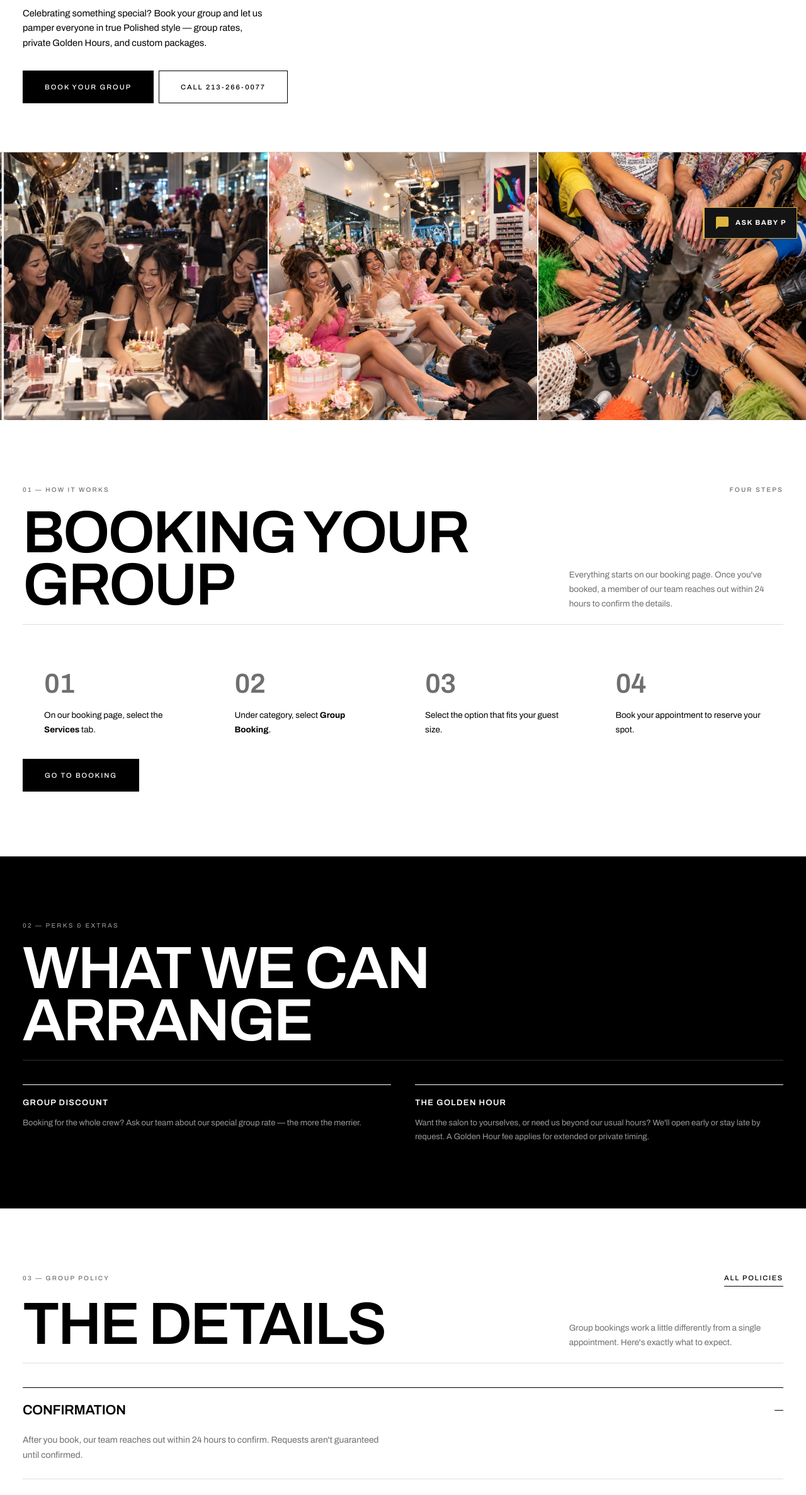
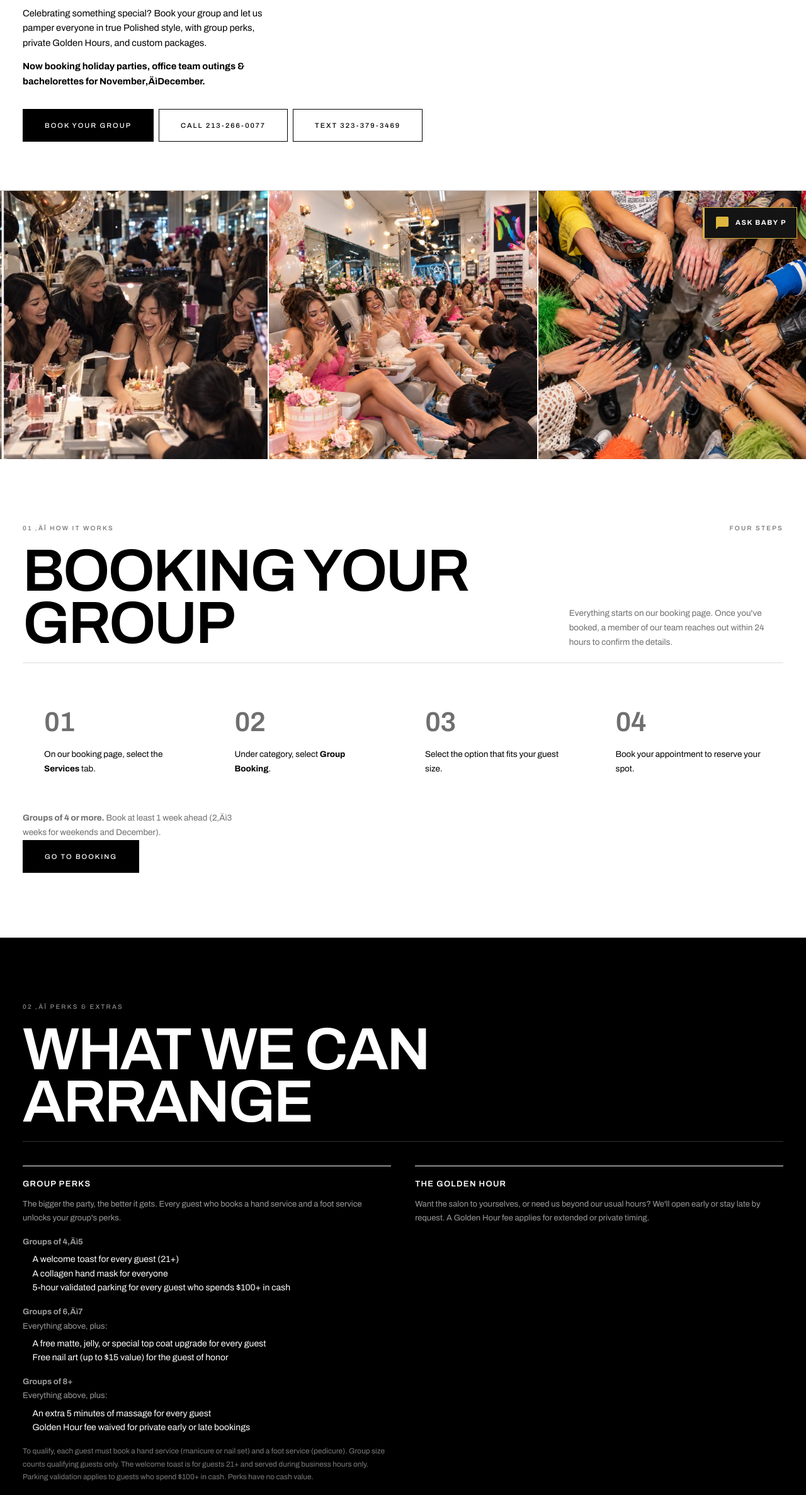
Before and after one commit to polishedmanager25/polished-nail-bar, an Eleventy site: page src/group-booking.njk in a window 1280 px wide. Shown: the part 407-2781 px from the top of the page at 63% size. Built offline with nearby package versions, Linux system fonts and the light colour scheme; Eleventy itself is replaced by a stand-in of ours; files that its build step writes are made by us from their sources.

Commit message:
Update group-booking.njk

```diff
--- a/src/group-booking.njk
+++ b/src/group-booking.njk
@@ -1,33 +1,35 @@
 ---
 layout: base.njk
-title: "Group Booking — Bridal, Birthdays & Parties | Polished Nail Bar DTLA"
-description: "Book your bridal party, birthday or corporate group. Group rates, private Golden Hours and custom packages."
+title: "Group Booking ‚Äî Bridal, Birthdays & Parties | Polished Nail Bar DTLA"
+description: "Book your bridal party, birthday or corporate group. Group perks, private Golden Hours and custom packages."
 permalink: /group-booking/
 ---
 <section class="masthead">
   <div class="wrap">
-    <span class="u10 mute">Group Booking · Polished Nail Bar DTLA</span>
+    <span class="u10 mute">Group Booking ¬∑ Polished Nail Bar DTLA</span>
     <h1 class="mega">Bridal,<br>birthdays<br>&amp; girls' days</h1>
-    <p class="lead">Celebrating something special? Book your group and let us pamper everyone in true Polished style — group rates, private Golden Hours, and custom packages.</p>
+    <p class="lead">Celebrating something special? Book your group and let us pamper everyone in true Polished style, with group perks, private Golden Hours, and custom packages.</p>
+    <p class="lead" style="margin-top:14px"><strong>Now booking holiday parties, office team outings &amp; bachelorettes for November‚ÄìDecember.</strong></p>
     <div class="btns">
       <a class="btn" href="https://polisheddtla.glossgenius.com/services" target="_blank" rel="noopener">Book your group</a>
       <a class="btn btn-o" href="tel:+12132660077">Call 213-266-0077</a>
+      <a class="btn btn-o" href="sms:+13233793469">Text 323-379-3469</a>
     </div>
   </div>
 </section>
 
 <div class="g gtrio">
-  <div class="ph r11 zoom" data-l="Group photo 1 · group-01.jpg">
+  <div class="ph r11 zoom" data-l="Group photo 1 ¬∑ group-01.jpg">
     <img src="/images/group-01.jpg" alt="A group at Polished Nail Bar" onerror="this.remove()"></div>
-  <div class="ph r11 zoom" data-l="Group photo 2 · group-02.jpg">
+  <div class="ph r11 zoom" data-l="Group photo 2 ¬∑ group-02.jpg">
     <img src="/images/group-02.jpg" alt="A group at Polished Nail Bar" onerror="this.remove()"></div>
-  <div class="ph r11 zoom" data-l="Group photo 3 · group-03.jpg">
+  <div class="ph r11 zoom" data-l="Group photo 3 ¬∑ group-03.jpg">
     <img src="/images/group-03.jpg" alt="A group at Polished Nail Bar" onerror="this.remove()"></div>
 </div>
 
 <section class="sec wrap">
   <div class="sh rv">
-    <div class="top"><span class="u10 mute">01 — How It Works</span><span class="u10 mute">Four steps</span></div>
+    <div class="top"><span class="u10 mute">01 ‚Äî How It Works</span><span class="u10 mute">Four steps</span></div>
     <h2 class="big">Booking your group</h2>
     <p class="say">Everything starts on our booking page. Once you've booked, a member of our team reaches out within 24 hours to confirm the details.</p>
   </div>
@@ -37,17 +39,37 @@ permalink: /group-booking/
     <div class="step"><p>Select the option that fits your guest size.</p></div>
     <div class="step"><p>Book your appointment to reserve your spot.</p></div>
   </div>
+  <p class="say rv" style="margin-top:22px"><strong>Groups of 4 or more.</strong> Book at least 1 week ahead (2‚Äì3 weeks for weekends and December).</p>
   <div class="btns"><a class="btn" href="https://polisheddtla.glossgenius.com/services" target="_blank" rel="noopener">Go to booking</a></div>
 </section>
 
 <section class="sec dark on-dark">
   <div class="wrap">
     <div class="sh rv">
-      <div class="top"><span class="u10 mute">02 — Perks &amp; Extras</span></div>
+      <div class="top"><span class="u10 mute">02 ‚Äî Perks &amp; Extras</span></div>
       <h2 class="big">What we can arrange</h2>
     </div>
     <div class="g g2 rv" style="gap:clamp(26px,3vw,44px)">
-      <div class="perk"><h3>Group Discount</h3><p>Booking for the whole crew? Ask our team about our special group rate — the more the merrier.</p></div>
+      <div class="perk"><h3>Group Perks</h3>
+        <p>The bigger the party, the better it gets. Every guest who books a hand service and a foot service unlocks your group's perks.</p>
+        <p style="margin-top:16px"><strong>Groups of 4‚Äì5</strong></p>
+        <ul style="margin:6px 0 0 1.1em;padding:0;list-style:disc">
+          <li>A welcome toast for every guest (21+)</li>
+          <li>A collagen hand mask for everyone</li>
+          <li>5-hour validated parking for every guest who spends $100+ in cash</li>
+        </ul>
+        <p style="margin-top:16px"><strong>Groups of 6‚Äì7</strong><br>Everything above, plus:</p>
+        <ul style="margin:6px 0 0 1.1em;padding:0;list-style:disc">
+          <li>A free matte, jelly, or special top coat upgrade for every guest</li>
+          <li>Free nail art (up to $15 value) for the guest of honor</li>
+        </ul>
+        <p style="margin-top:16px"><strong>Groups of 8+</strong><br>Everything above, plus:</p>
+        <ul style="margin:6px 0 0 1.1em;padding:0;list-style:disc">
+          <li>An extra 5 minutes of massage for every guest</li>
+          <li>Golden Hour fee waived for private early or late bookings</li>
+        </ul>
+        <p style="margin-top:16px;font-size:.85em;opacity:.8">To qualify, each guest must book a hand service (manicure or nail set) and a foot service (pedicure). Group size counts qualifying guests only. The welcome toast is for guests 21+ and served during business hours only. Parking validation applies to guests who spend $100+ in cash. Perks have no cash value.</p>
+      </div>
       <div class="perk"><h3>The Golden Hour</h3><p>Want the salon to yourselves, or need us beyond our usual hours? We'll open early or stay late by request. A Golden Hour fee applies for extended or private timing.</p></div>
     </div>
   </div>
@@ -55,15 +77,15 @@ permalink: /group-booking/
 
 <section class="sec wrap">
   <div class="sh rv">
-    <div class="top"><span class="u10 mute">03 — Group Policy</span><a class="tl" href="/policies/">All policies</a></div>
+    <div class="top"><span class="u10 mute">03 ‚Äî Group Policy</span><a class="tl" href="/policies/">All policies</a></div>
     <h2 class="big">The details</h2>
     <p class="say">Group bookings work a little differently from a single appointment. Here's exactly what to expect.</p>
   </div>
   <div class="acc rv">
     <div class="acc-i open"><button class="acc-b" type="button" aria-expanded="true">Confirmation<span class="sg"></span></button>
       <div class="acc-p"><p>After you book, our team reaches out within 24 hours to confirm. Requests aren't guaranteed until confirmed.</p></div></div>
-    <div class="acc-i"><button class="acc-b" type="button" aria-expanded="false">Payment<span class="sg"></span></button>
-      <div class="acc-p"><p>A credit card holds all group appointments, with a deposit to secure your reservation. The balance is charged on the day of your booking. Advance payment may be required for services totaling $80+ per guest.</p></div></div>
+    <div class="acc-i"><button class="acc-b" type="button" aria-expanded="false">Payment &amp; gratuity<span class="sg"></span></button>
+      <div class="acc-p"><p>A credit card holds all group appointments, with a deposit to secure your reservation. The balance is charged on the day of your booking. Advance payment may be required for services totaling $80+ per guest. A 20% gratuity is added to all group bookings, calculated on the full service total, and goes directly to your nail artists.</p></div></div>
     <div class="acc-i"><button class="acc-b" type="button" aria-expanded="false">Cancellation &amp; changes<span class="sg"></span></button>
       <div class="acc-p"><p>We ask for at least 48 hours' notice for any change, including guest count. With notice, your deposit carries to your new date. Within 48 hours, your deposit is retained. No-shows may be charged up to 50%.</p></div></div>
     <div class="acc-i"><button class="acc-b" type="button" aria-expanded="false">Running late<span class="sg"></span></button>
```
